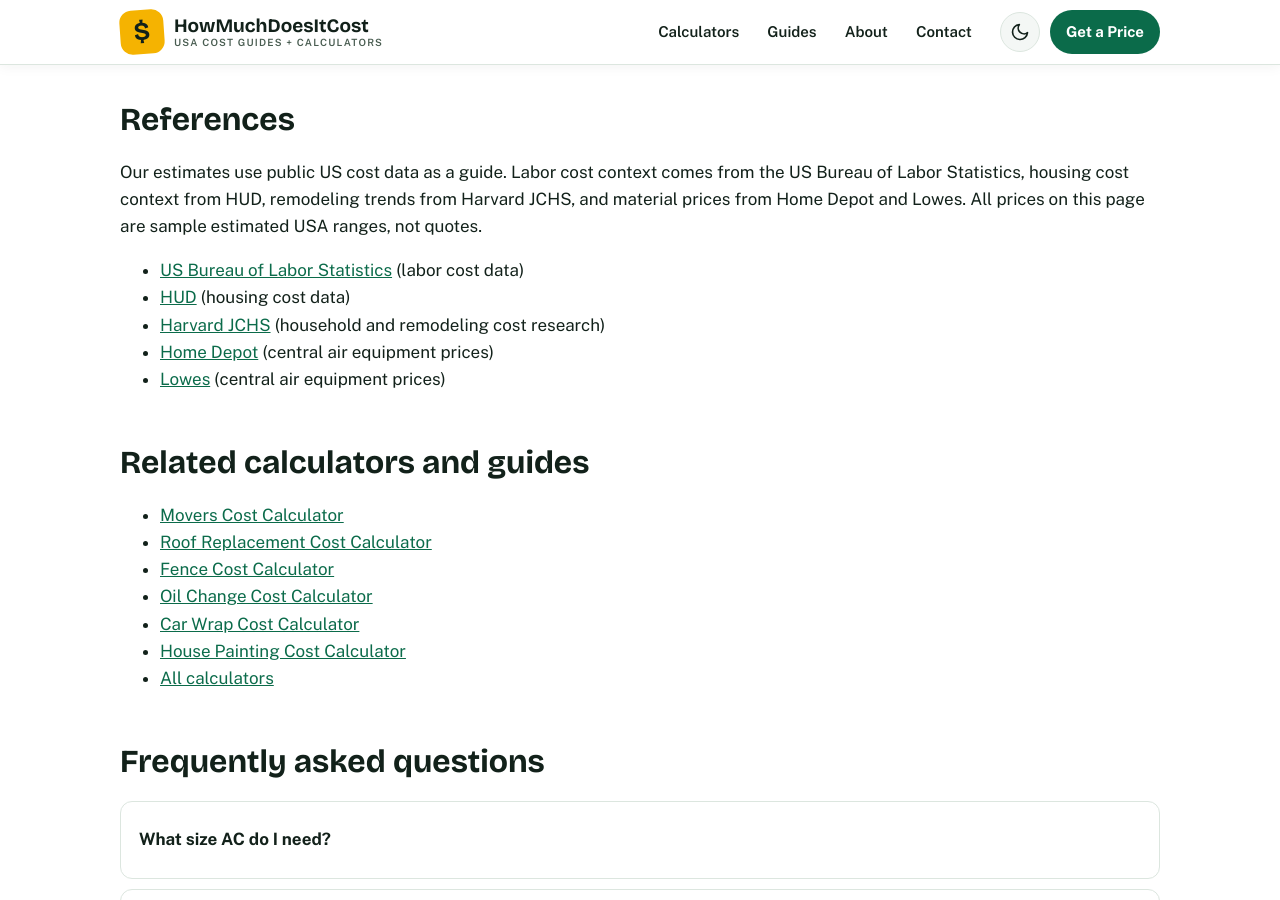
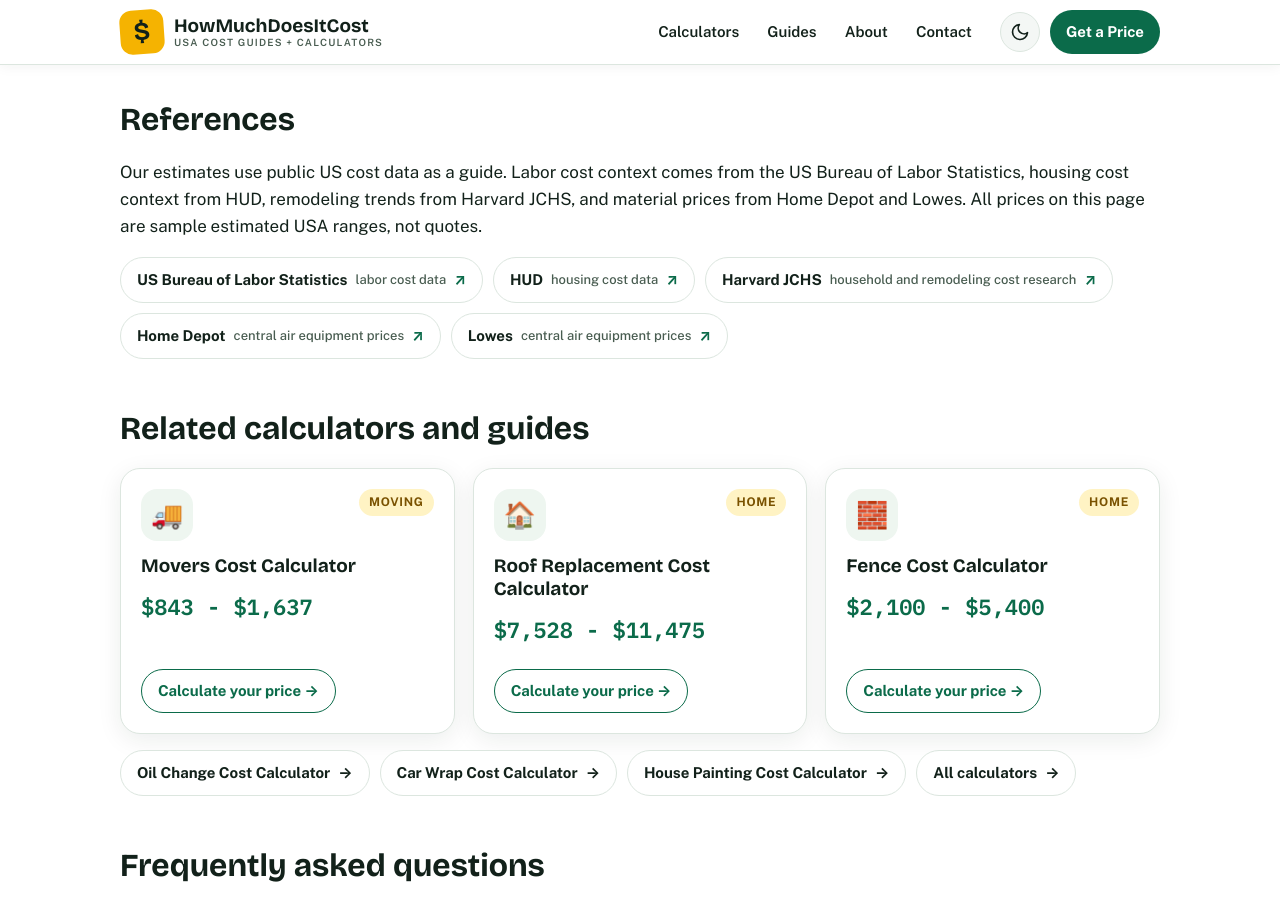
Before and after one commit to zaidmeo09-dhangal/howmuchdoesitcostusa, a Jekyll site: the page built from central-ac-installation-cost-calculator.md, in a window 1280 px wide and 900 px high, scrolled down 3922 px. Built offline with Jekyll 4.4.1, drawn with Linux system fonts in a browser that asks for light colours.

Commit message:
Initial deploy: add central-ac-installation-cost-calculator.md

```diff
--- a/central-ac-installation-cost-calculator.md
+++ b/central-ac-installation-cost-calculator.md
@@ -228,24 +228,26 @@ schema: |
 
   <h2>References</h2>
   <p>Our estimates use public US cost data as a guide. Labor cost context comes from the US Bureau of Labor Statistics, housing cost context from HUD, remodeling trends from Harvard JCHS, and material prices from Home Depot and Lowes. All prices on this page are sample estimated USA ranges, not quotes.</p>
-  <ul>
-    <li><a href="https://www.bls.gov/">US Bureau of Labor Statistics</a> (labor cost data)</li>
-    <li><a href="https://www.hud.gov/">HUD</a> (housing cost data)</li>
-    <li><a href="https://www.jchs.harvard.edu/">Harvard JCHS</a> (household and remodeling cost research)</li>
-    <li><a href="https://www.homedepot.com/">Home Depot</a> (central air equipment prices)</li>
-    <li><a href="https://www.lowes.com/">Lowes</a> (central air equipment prices)</li>
-  </ul>
+  <ul class="ref-chips">
+  <li><a class="ref-chip" href="https://www.bls.gov/" rel="noopener"><span class="ref-name">US Bureau of Labor Statistics</span><span class="ref-note">labor cost data</span><span class="ref-arrow" aria-hidden="true">&nearr;</span></a></li>
+  <li><a class="ref-chip" href="https://www.hud.gov/" rel="noopener"><span class="ref-name">HUD</span><span class="ref-note">housing cost data</span><span class="ref-arrow" aria-hidden="true">&nearr;</span></a></li>
+  <li><a class="ref-chip" href="https://www.jchs.harvard.edu/" rel="noopener"><span class="ref-name">Harvard JCHS</span><span class="ref-note">household and remodeling cost research</span><span class="ref-arrow" aria-hidden="true">&nearr;</span></a></li>
+  <li><a class="ref-chip" href="https://www.homedepot.com/" rel="noopener"><span class="ref-name">Home Depot</span><span class="ref-note">central air equipment prices</span><span class="ref-arrow" aria-hidden="true">&nearr;</span></a></li>
+  <li><a class="ref-chip" href="https://www.lowes.com/" rel="noopener"><span class="ref-name">Lowes</span><span class="ref-note">central air equipment prices</span><span class="ref-arrow" aria-hidden="true">&nearr;</span></a></li>
+</ul>
 
   <h2>Related calculators and guides</h2>
-  <ul>
-    <li><a href="{{ '/movers-cost-calculator/' | relative_url }}">Movers Cost Calculator</a></li>
-    <li><a href="{{ '/roof-replacement-cost-calculator/' | relative_url }}">Roof Replacement Cost Calculator</a></li>
-    <li><a href="{{ '/fence-cost-calculator/' | relative_url }}">Fence Cost Calculator</a></li>
-    <li><a href="{{ '/oil-change-cost-calculator/' | relative_url }}">Oil Change Cost Calculator</a></li>
-    <li><a href="{{ '/car-wrap-cost-calculator/' | relative_url }}">Car Wrap Cost Calculator</a></li>
-    <li><a href="{{ '/house-painting-cost-calculator/' | relative_url }}">House Painting Cost Calculator</a></li>
-    <li><a href="{{ '/tools/' | relative_url }}">All calculators</a></li>
-  </ul>
+  <div class="grid related-grid">
+<div class="card related-card"><div class="card-top"><span class="card-icon" aria-hidden="true">🚚</span><span class="card-cat">Moving</span></div><h3><a href="{{ '/movers-cost-calculator/' | relative_url }}">Movers Cost Calculator</a></h3><p class="price">$843 - $1,637</p><a class="card-cta" href="{{ '/movers-cost-calculator/' | relative_url }}">Calculate your price &rarr;</a></div>
+<div class="card related-card"><div class="card-top"><span class="card-icon" aria-hidden="true">🏠</span><span class="card-cat">Home</span></div><h3><a href="{{ '/roof-replacement-cost-calculator/' | relative_url }}">Roof Replacement Cost Calculator</a></h3><p class="price">$7,528 - $11,475</p><a class="card-cta" href="{{ '/roof-replacement-cost-calculator/' | relative_url }}">Calculate your price &rarr;</a></div>
+<div class="card related-card"><div class="card-top"><span class="card-icon" aria-hidden="true">🧱</span><span class="card-cat">Home</span></div><h3><a href="{{ '/fence-cost-calculator/' | relative_url }}">Fence Cost Calculator</a></h3><p class="price">$2,100 - $5,400</p><a class="card-cta" href="{{ '/fence-cost-calculator/' | relative_url }}">Calculate your price &rarr;</a></div>
+</div>
+<ul class="chip-list">
+  <li><a href="{{ '/oil-change-cost-calculator/' | relative_url }}">Oil Change Cost Calculator <span aria-hidden="true">&rarr;</span></a></li>
+  <li><a href="{{ '/car-wrap-cost-calculator/' | relative_url }}">Car Wrap Cost Calculator <span aria-hidden="true">&rarr;</span></a></li>
+  <li><a href="{{ '/house-painting-cost-calculator/' | relative_url }}">House Painting Cost Calculator <span aria-hidden="true">&rarr;</span></a></li>
+  <li><a href="{{ '/tools/' | relative_url }}">All calculators <span aria-hidden="true">&rarr;</span></a></li>
+</ul>
 
   <h2>Frequently asked questions</h2>
   <details class="faq">
```
